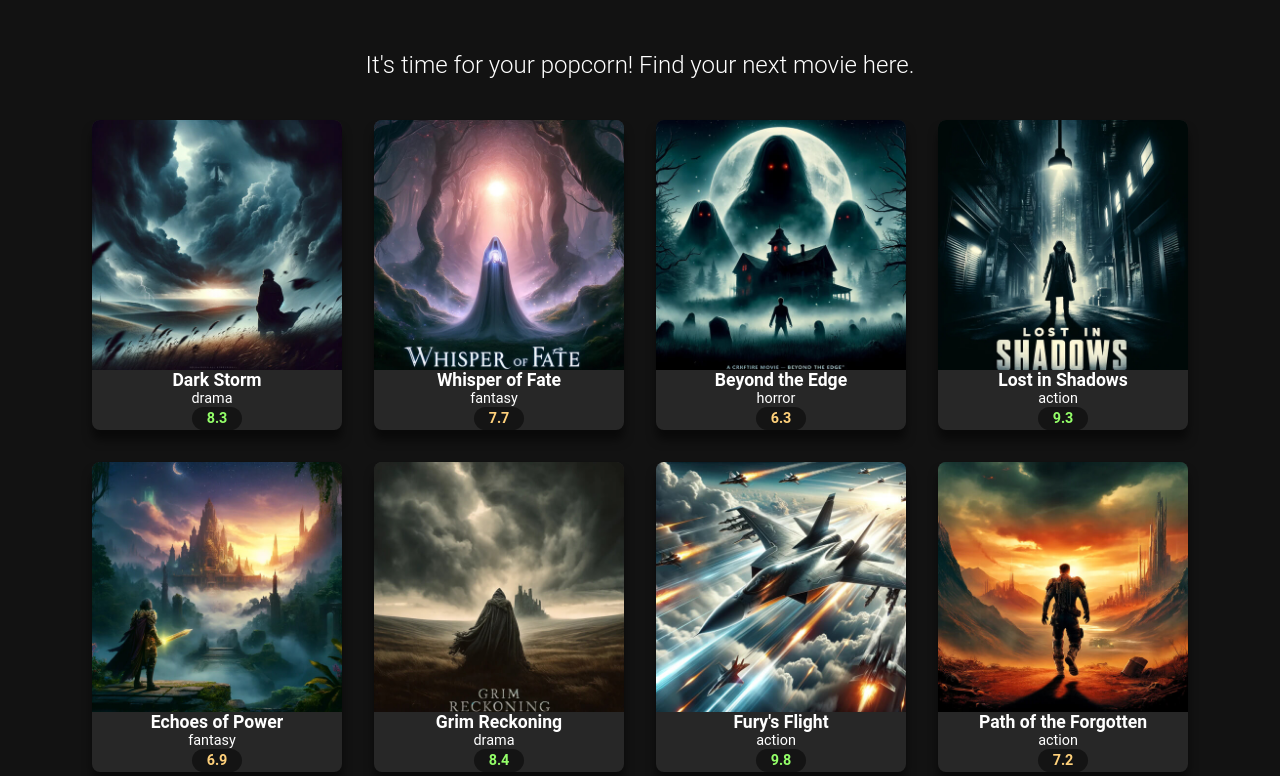
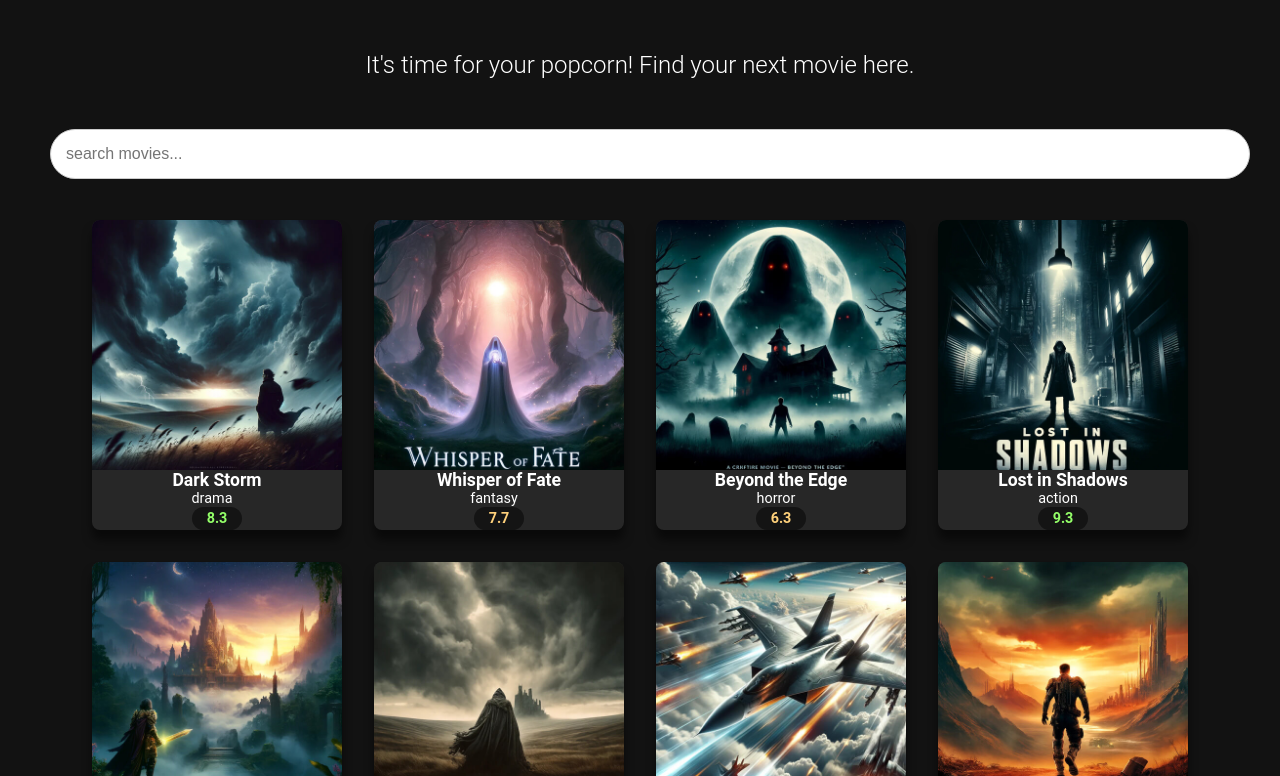
Before and after one commit to JasneetSingh1/movieduck, a React (Create React App) app: page / in a window 1280 px wide. Shown: the part 324-1100 px from the top of the page. Built offline with nearby package versions, Linux system fonts and the light colour scheme.

Commit message:
added search bar using state

```diff
--- a/src/components/MoviesGrid.js
+++ b/src/components/MoviesGrid.js
@@ -5,6 +5,7 @@
 export default function MoviesGrid() {
 
     const [movies, setMovies] = useState([]);
+    const [searchTerm, setSearchTerm] = useState("");
 
     useEffect(() => {
         fetch("movies.json")
@@ -13,15 +14,28 @@
 
     }, []);
 
+    const handleSearchChange = (e) => {
+        setSearchTerm(e.target.value);
+    };
+
+    const filteredMovies = movies.filter(movie =>
+        movie.title.toLowerCase().includes(searchTerm.toLowerCase())
+    )
+
     return (
-        <div className="movies-grid">
+        <div>
+            <input type="text"
+                className="search-input"
+                value={searchTerm}
+                placeholder="search movies..."
+                onChange={handleSearchChange} />
 
-            {
-                movies.map(movie => (
+            <div className="movies-grid">
+                {filteredMovies.map(movie => (
                     <MovieCard movie={movie} key={movie.id}></MovieCard>
-                ))
-            }
+                ))}
+            </div>
+        </div>
 
-        </div>
     );
 }
```
